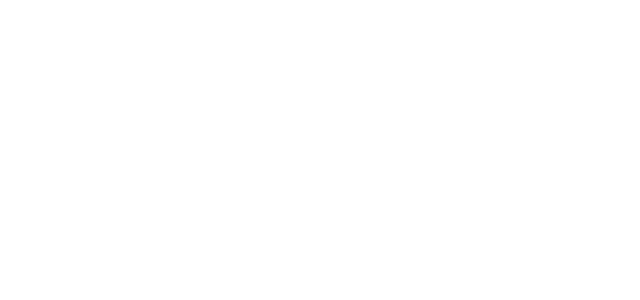
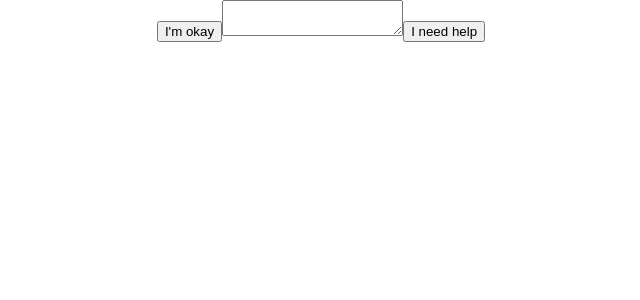
Before and after one commit to andrey94308/alert-app, a React (Create React App) app: page /user-status/1 in a window 1280 px wide. Shown: the top 300 px of the page, without its empty margins (319-959 px from the left). Built offline with nearby package versions, Linux system fonts and the light colour scheme.

Commit message:
ffinally working

```diff
--- a/src/App.js
+++ b/src/App.js
@@ -9,15 +9,15 @@
 function App() {
   return (
     <UserProvider>
-      <div className="App">
-        <Router>
+      <Router>
+        <div className="App">
           <Routes>
-            <Route path="/" exact component={Screen1} />
-            <Route path="/user-status/:id" component={Screen2} />
-            <Route path="/thanks" component={Screen3} />
+            <Route path="/" element={<Screen1 />} />
+            <Route path="/user-status/:id" element={<Screen2 />} />
+            <Route path="/thanks" element={<Screen3 />} />
           </Routes>
-        </Router>
-      </div>
+        </div>
+      </Router>
     </UserProvider>
   );
 }
--- a/src/components/Screen2.js
+++ b/src/components/Screen2.js
@@ -1,24 +1,26 @@
 import React, { useState } from 'react';
 import { useUsers } from '../UserContext';
 
-const Screen2 = ({ match, history }) => {
+const Screen2 = ({ userId }) => {
   const { updateUserStatus } = useUsers();
   const [comment, setComment] = useState('');
 
-  const submitStatus = (status) => {
-    updateUserStatus(match.params.id, status, comment);
-    history.push('/thanks');
+  const handleImOkay = () => {
+    updateUserStatus(userId, 'okay', new Date().toISOString(), '');
+  };
+
+  const handleINeedHelp = () => {
+    updateUserStatus(userId, 'Need help', new Date().toISOString(), comment);
   };
 
   return (
     <div>
-      <button onClick={() => submitStatus('Okay')}>I'm okay</button>
+      <button onClick={handleImOkay}>I'm okay</button>
       <textarea
         value={comment}
         onChange={(e) => setComment(e.target.value)}
-        placeholder="Your Comment"
       ></textarea>
-      <button onClick={() => submitStatus('Need Help')}>I need help</button>
+      <button onClick={handleINeedHelp}>I need help</button>
     </div>
   );
 };
--- a/src/components/Screen3.js
+++ b/src/components/Screen3.js
@@ -10,7 +10,7 @@
 
   return (
     <div>
-      <h1>Спасибо, статус отправлен</h1>
+      <h1>Thank you, status has been sent!</h1>
       <button onClick={goBack}>Back</button>
     </div>
   );
```
